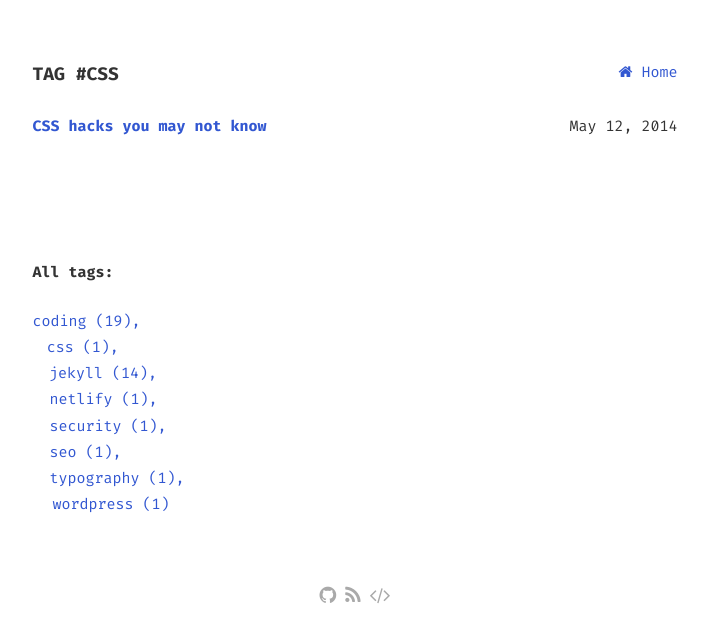
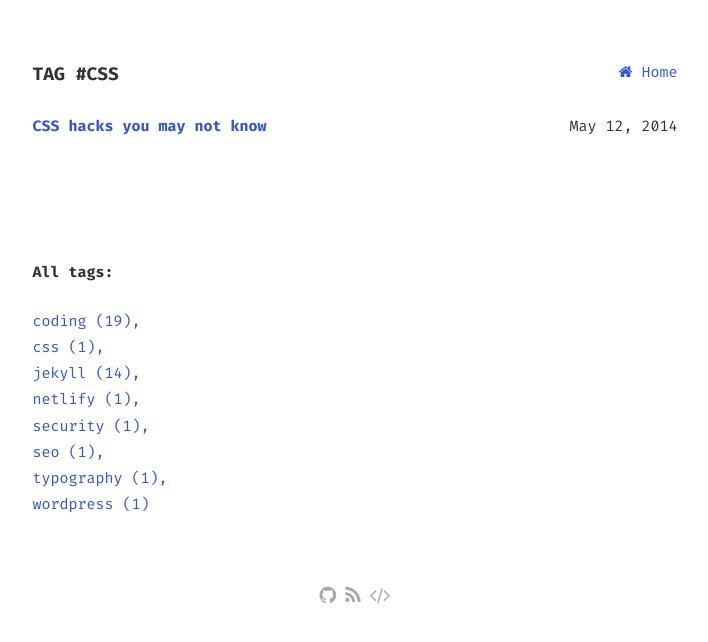
Before and after one commit to DavideBri/Gesko, a Jekyll site: the page built from tag/css/index.html, in a window 1280 px wide. Shown: the top 642 px of the page, without its empty margins (285-993 px from the left). Built offline with Jekyll 4.4.1, drawn with Linux system fonts in a browser that asks for light colours.

Commit message:
fix: layouts tag bugfix
Fix ul tag error in All Tags area

```diff
--- a/_layouts/tag.html
+++ b/_layouts/tag.html
@@ -28,8 +28,8 @@ layout: default
 	    <a class="posts" href="{{ site.url }}{{ site.baseurl }}/tag/{{ tag | first | slugify }}/">{{ tag[0] | replace:'-', ' '
         }} ({{ tag | last | size
         }}){% unless forloop.last %}, {% endunless %}
-        {% endfor %}
       </a>
     </li>
   </ul>
+  {% endfor %}
 </section>
```
